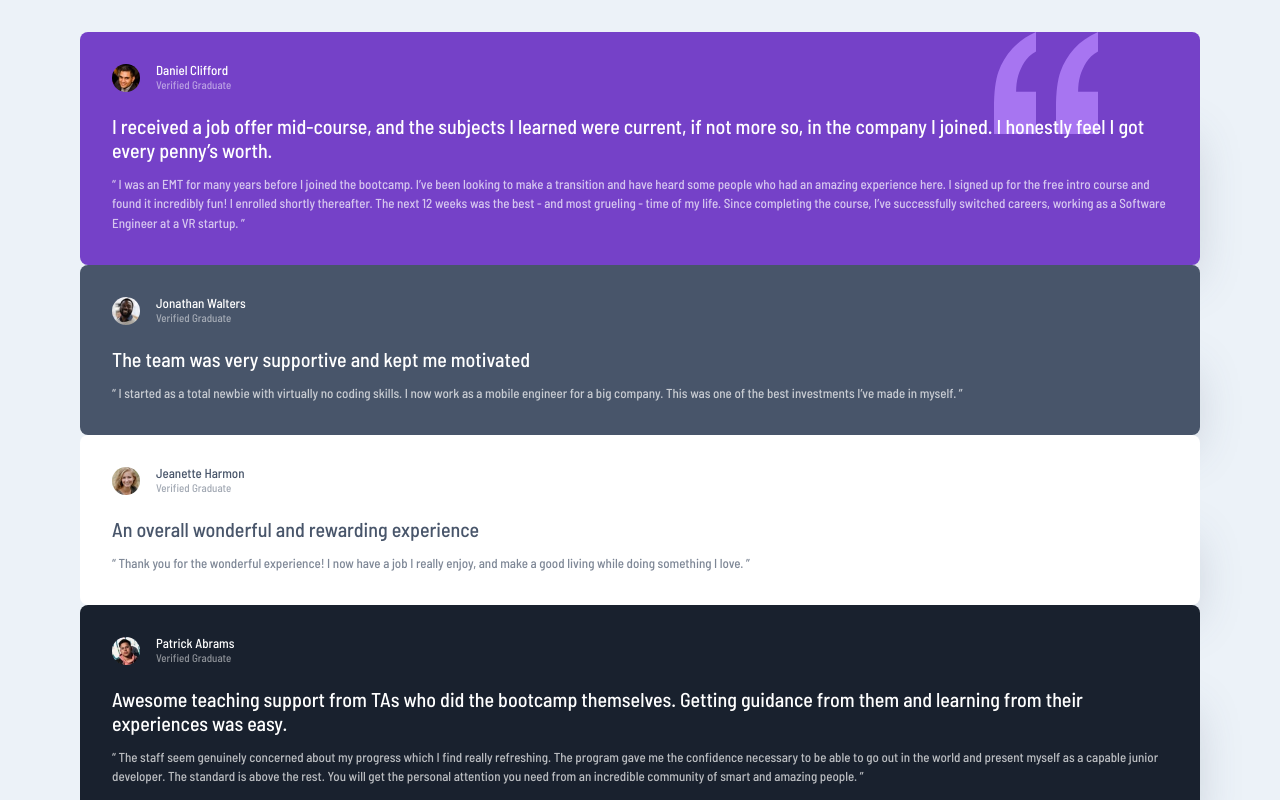
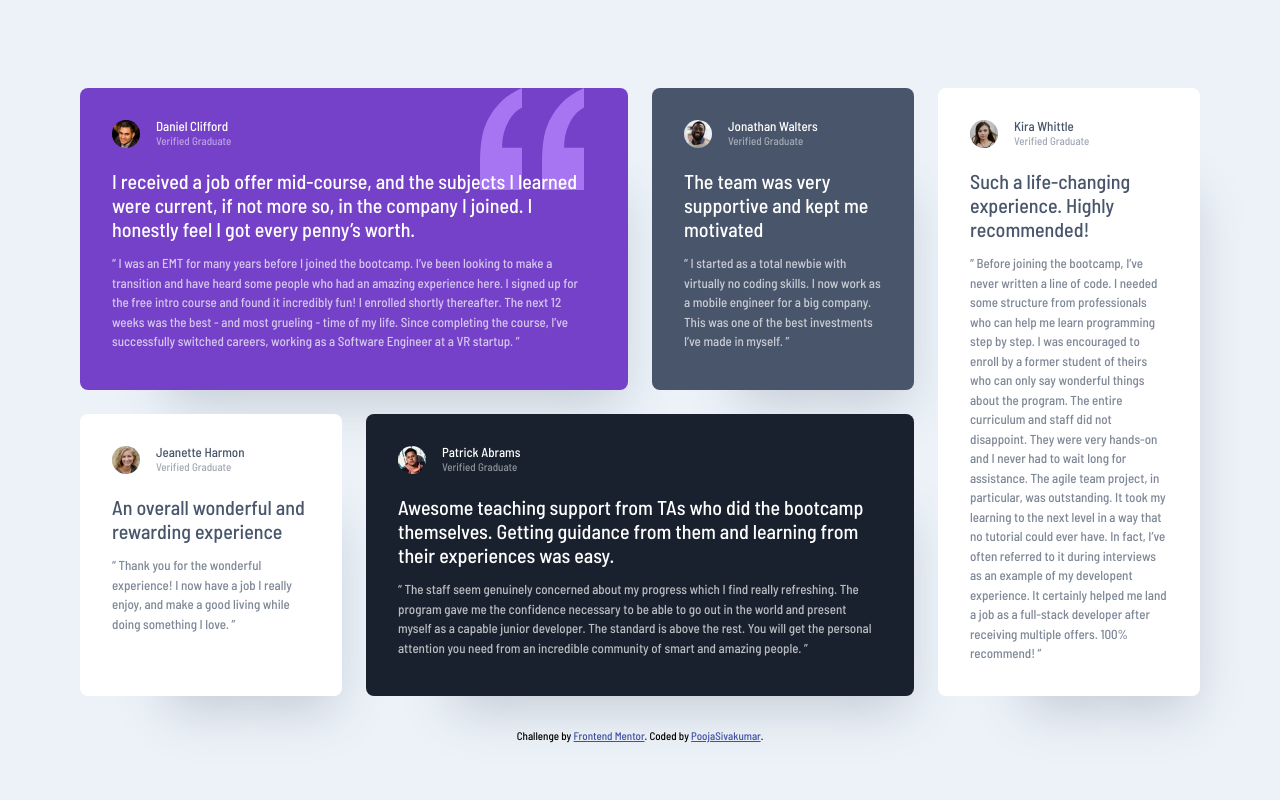
Before and after one commit to poojaSivakumar97/CSS-Grid, a plain HTML site: page index.html in a window 1280 px wide. Shown: the top 800 px of the page. Drawn offline with Linux system fonts and the light colour scheme.

Commit message:
update css
Update CSS media queries

```diff
--- a/style.css
+++ b/style.css
@@ -128,11 +128,29 @@ h3 {
   .border-primary-400 {
     border: 2px solid #a775f1;
   }
+
+
   /* components */
 .testimonial-grid {
+    display: grid;
+    gap:1.5rem;
     padding-block: 2rem;
     width: min(95%, 70rem);
     margin-inline: auto;
+  }
+  @media (min-width: 40em){
+    .grid-col-span-2{
+        grid-column: span 2;
+      }
+      .testimonial-grid{
+        grid-template-columns:repeat(4, 1fr);
+
+      }
+      .testimonial:last-child{
+        grid-column-start: 4;
+        grid-row-start: 1;
+        grid-row-end: span 2;
+    }
   }
   .testimonial {
     font-size: var(--fs-400);
@@ -140,6 +158,8 @@ h3 {
     border-radius: 0.5rem;
     box-shadow: 2.5rem 3.75rem 3rem -3rem hsl(var(--clr-secondary-400) / 0.25);
   }
+
+
   .testimonial.quote {
     background-image: url("./images/bg-pattern-quotation.svg");
     background-repeat: no-repeat;
```
